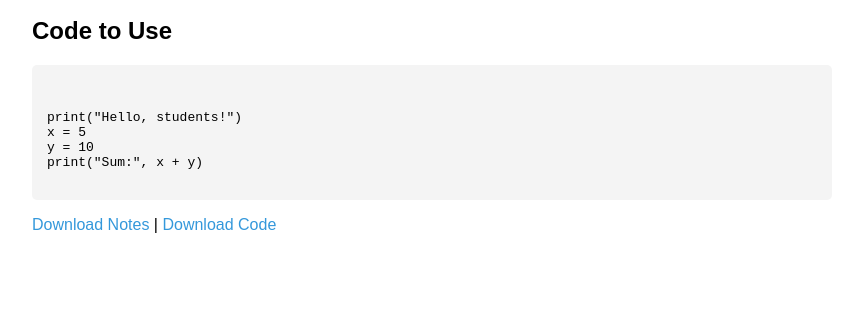
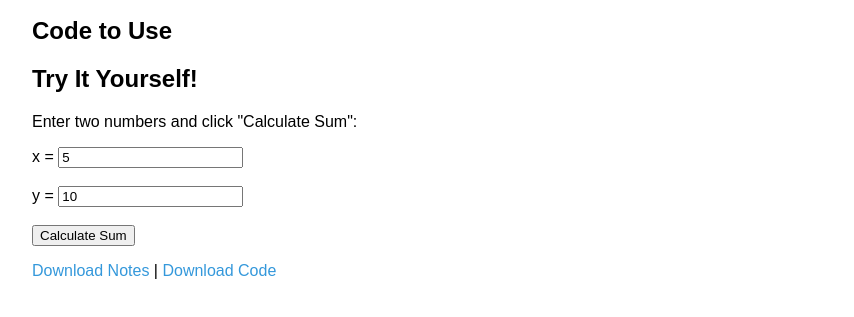
Before and after one commit to alekhine1000/webpage-test-1, a plain HTML site: page index.html in a window 1280 px wide. Shown: the part 179-496 px from the top of the page, without its empty margins (208-1062 px from the left). Drawn offline with Linux system fonts and the light colour scheme.

Commit message:
Update index.html

```diff
--- a/index.html
+++ b/index.html
@@ -23,13 +23,26 @@
   </div>
 
   <h2>Code to Use</h2>
-  <pre><code>
-<!-- 👇 PASTE YOUR CODE HERE (replace everything between the <code> tags) -->
-print("Hello, students!")
-x = 5
-y = 10
-print("Sum:", x + y)
-  </code></pre>
+  <h2>Try It Yourself!</h2>
+<p>Enter two numbers and click "Calculate Sum":</p>
+
+<label for="x">x = </label>
+<input type="number" id="x" value="5"><br><br>
+
+<label for="y">y = </label>
+<input type="number" id="y" value="10"><br><br>
+
+<button onclick="calculateSum()">Calculate Sum</button>
+<p id="result" style="font-weight: bold; margin-top: 10px;"></p>
+
+<script>
+function calculateSum() {
+  let x = parseFloat(document.getElementById('x').value);
+  let y = parseFloat(document.getElementById('y').value);
+  let sum = x + y;
+  document.getElementById('result').innerText = "Result: " + x + " + " + y + " = " + sum;
+}
+</script>
 
   <p>
     <a href="notes.txt" download>Download Notes</a> |
@@ -37,4 +50,5 @@ print("Sum:", x + y)
   </p>
 
 </body>
+
 </html>
```
